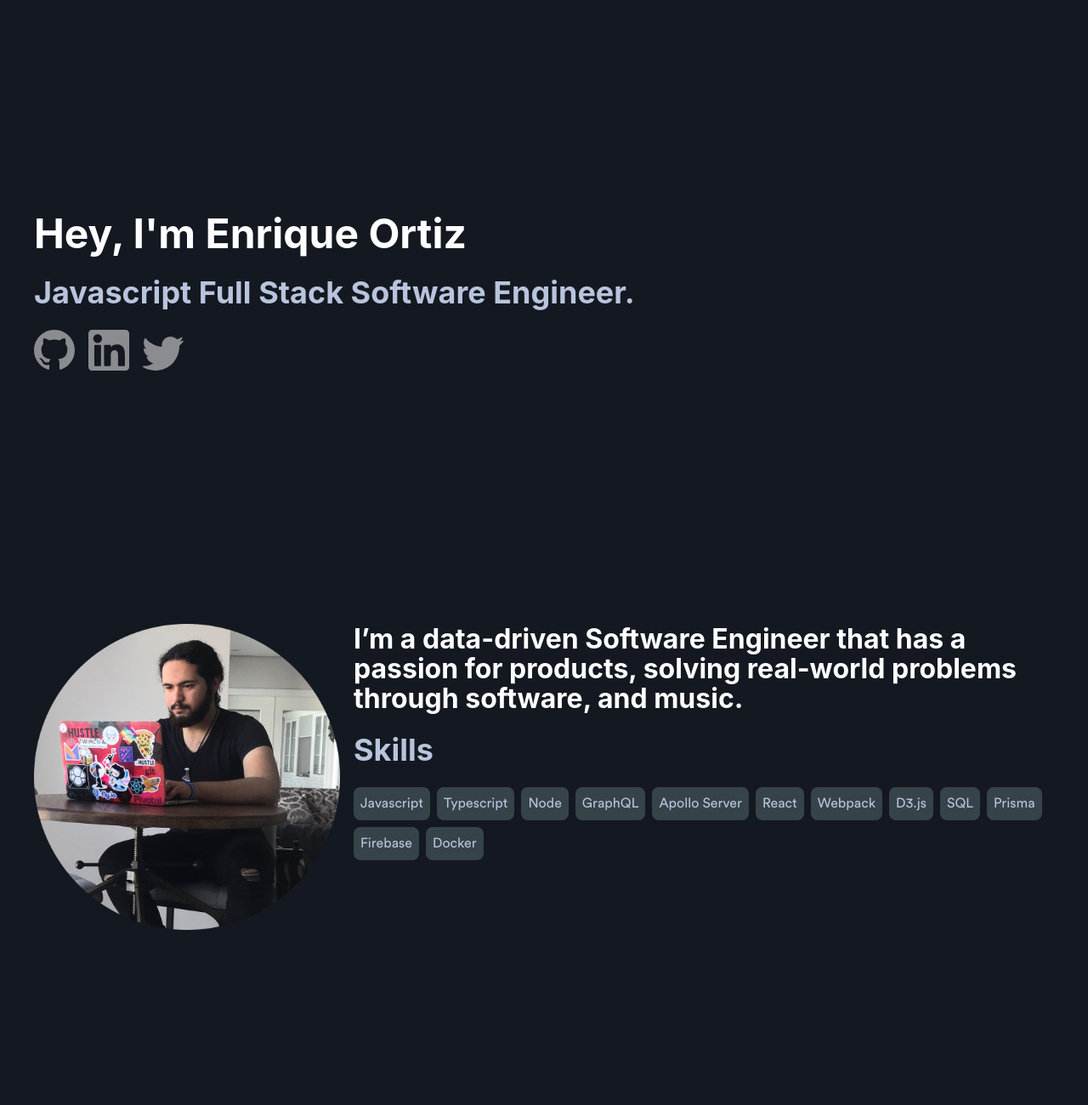
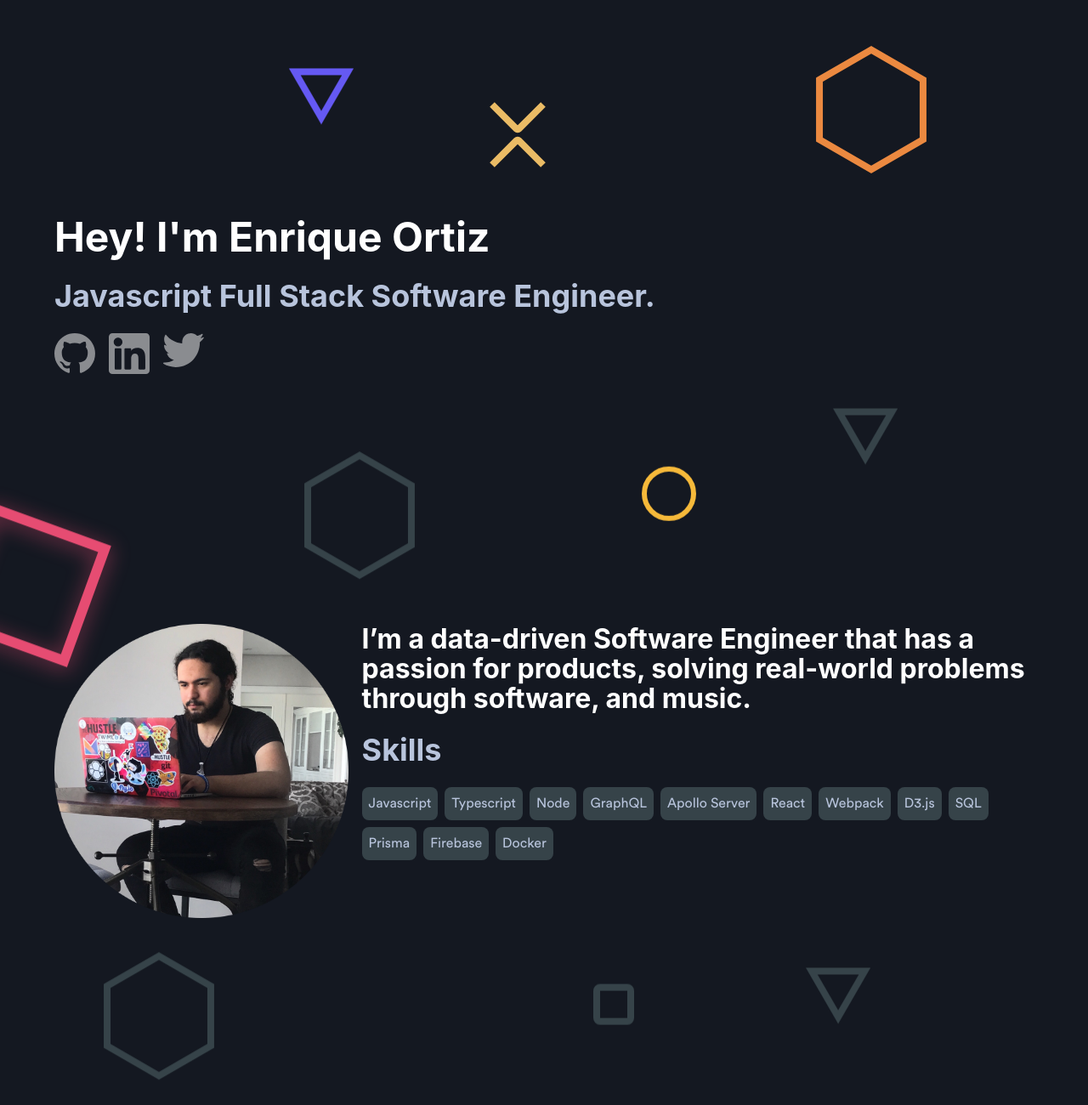
Before and after one commit to Evalir/evalir.github.io, a Gatsby site: page / in a window 1280 px wide. Shown: the part 80-1380 px from the top of the page at 85% size. Built offline with nearby package versions, Linux system fonts and the light colour scheme; Gatsby itself is replaced by a stand-in of ours.

Commit message:
Add SVGs

```diff
--- a/src/components/About.js
+++ b/src/components/About.js
@@ -1,9 +1,44 @@
 import React from 'react'
-import styled from 'styled-components'
+import styled, { keyframes } from 'styled-components'
 import { MugshotImg } from '../components/MugshotImg'
+import MiniRectangle from '../images/minirectangle.inline.svg'
+import HexagonGrey from '../images/hexagong.inline.svg'
+import ReverseTriangle from '../images/reverse.triangle.inline.svg'
 import Tag from './Tag'
 
+const float = keyframes`
+  0%, 100% {
+    transform: translateY(0);
+  }
+
+  50% {
+    transform: translateY(15%);
+  }
+`
+
+const Placer = styled.div`
+  position: absolute;
+  display: block;
+  animation: ${float} ${props => props.animationDuration || '4s'} ease-in-out
+    infinite;
+  top: ${props => props.top || '0'};
+  left: ${props => props.left || '0'};
+  @media screen and (max-width: 1023px) {
+    top: ${props => props.tabletTop || props.top};
+    left: ${props => props.tabletLeft || props.left};
+  }
+
+  @media screen and (max-width: 500px) {
+    display: ${props => (props.hiddenMobile ? 'none' : 'block')};
+  }
+
+  @media screen and (max-width: 320px) {
+    display: none;
+  }
+`
+
 const StyledAbout = styled.div`
+  position: relative;
   min-height: calc(70vh);
   margin: 0 auto;
   display: grid;
@@ -17,6 +52,8 @@ const StyledAbout = styled.div`
 
   .about-me {
     grid-column: 1 / span 1;
+    position: relative;
+    z-index: 101;
   }
 
   @media screen and (min-width: 728px) {
@@ -63,6 +100,23 @@ const AboutMe = () => (
         ))}
       </div>
     </div>
+    <>
+      <Placer
+        top="75%"
+        left="55%"
+        tabletTop="85%"
+        tabletLeft="45%"
+        hiddenMobile
+      >
+        <MiniRectangle />
+      </Placer>
+      <Placer top="67%" left="5%" hiddenMobile>
+        <HexagonGrey />
+      </Placer>
+      <Placer top="65%" left="75%" hiddenMobile>
+        <ReverseTriangle />
+      </Placer>
+    </>
   </StyledAbout>
 )
 
--- a/src/components/Hero.js
+++ b/src/components/Hero.js
@@ -1,18 +1,63 @@
 import React from 'react'
-import styled from 'styled-components'
+import styled, { keyframes } from 'styled-components'
 
 import NormalLink from './NormalLink'
 import GithubSVG from '../images/github.inline.svg'
 import LinkedInSVG from '../images/linkedin.inline.svg'
 import TwitterSVG from '../images/twitter.inline.svg'
+import Circle from '../images/circle.inline.svg'
+import Ellipse from '../images/ellipse.inline.svg'
+import Ex from '../images/ex.inline.svg'
+import Hexagon from '../images/hexagon.inline.svg'
+import HexagonGrey from '../images/hexagong.inline.svg'
+import RedSquare from '../images/red.square.inline.svg'
+import ColoredReverseTriangle from '../images/reverse.triangle.c.inline.svg'
+import ReverseTriangle from '../images/reverse.triangle.inline.svg'
 
+const float = keyframes`
+  0%, 100% {
+    transform: translateY(0);
+  }
+
+  50% {
+    transform: translateY(15%);
+  }
+`
+
+const Placer = styled.div`
+  position: absolute;
+  display: block;
+  animation: ${float} ${props => props.animationDuration || '4s'} ease-in-out
+    infinite;
+  top: ${props => props.top || '0'};
+  left: ${props => props.left || '0'};
+  @media screen and (max-width: 1023px) {
+    top: ${props => props.tabletTop || props.top};
+    left: ${props => props.tabletLeft || props.left};
+  }
+
+  @media screen and (max-width: 500px) {
+    display: ${props => (props.hiddenMobile ? 'none' : 'block')};
+  }
+
+  @media screen and (max-width: 320px) {
+    display: none;
+  }
+`
 const StyledHero = styled.div`
   height: calc(100vh - 60px);
   margin: 0 auto;
   display: flex;
+  overflow-x: hidden;
   flex-direction: column;
   justify-content: center;
   color: white;
+  h1,
+  h3,
+  ul {
+    position: relative;
+    z-index: 101;
+  }
   ul {
     list-style: none;
     margin-left: 0;
@@ -29,7 +74,36 @@ const StyledHero = styled.div`
 
 const Hero = () => (
   <StyledHero>
-    <h1>Hey, I'm Enrique Ortiz</h1>
+    <>
+      <Placer top="79%" left="0%" tabletTop="72%" tabletLeft="-15%">
+        <RedSquare />
+      </Placer>
+      <Placer
+        top="15%"
+        left="75%"
+        tabletLeft="65%"
+        hiddenMobile
+        animationDuration="7s"
+      >
+        <Hexagon />
+      </Placer>
+      <Placer top="25%" left="45%" tabletTop="20%" animationDuration="5s">
+        <Ex />
+      </Placer>
+      <Placer top="15%" left="25%" tabletLeft="15%">
+        <ColoredReverseTriangle />
+      </Placer>
+      <Placer top="78%" left="59%" tabletTop="85%" tabletLeft="49%">
+        <Circle />
+      </Placer>
+      <Placer top="75%" left="28%" hiddenMobile>
+        <HexagonGrey />
+      </Placer>
+      <Placer top="65%" left="75%" hiddenMobile>
+        <ReverseTriangle />
+      </Placer>
+    </>
+    <h1>Hey! I'm Enrique Ortiz</h1>
     <h3>Javascript Full Stack Software Engineer.</h3>
     <ul>
       <li>
--- a/src/components/OpenSource.js
+++ b/src/components/OpenSource.js
@@ -6,7 +6,11 @@ import NormalLink from './NormalLink'
 
 const StyledOpenSource = styled.div`
   margin: 0 auto;
+  position: relative;
+  z-index: 101;
   .projects {
+    position: relative;
+    z-index: 101;
     display: grid;
     grid-template-columns: 1fr;
     grid-gap: ${props => props.theme.unit.getRem(16)};
--- a/src/components/layout.js
+++ b/src/components/layout.js
@@ -61,11 +61,13 @@ const GlobalStyle = createGlobalStyle`
     letter-spacing: normal;
   }
   html {
+    overflow-x: hidden;
     color: #ffffff;
     font-size: 16px;
     -webkit-font-smoothing: antialiased;
   }
   body {
+    overflow-x: hidden;
     background: #141821;
     color: #FFFFFF;
     margin: 0;
@@ -73,6 +75,9 @@ const GlobalStyle = createGlobalStyle`
     font-family: CircularStd;
     letter-spacing: normal;
     -webkit-font-smoothing: antialiased;
+  }
+  svg {
+    display: block;
   }
   .container {
     max-width: 960px;
@@ -85,7 +90,9 @@ const GlobalStyle = createGlobalStyle`
 
 const Wrapper = styled.div`
   margin: 0 auto;
+  width: 90%;
   max-width: 1200px;
+  overflow-x: hidden;
   h1 {
     font-size: ${props => props.theme.unit.getRem(48)};
   }
```
Also changed, not shown: src/images/circle.inline.svg (renamed from src/images/circle.svg), src/images/ellipse.inline.svg (renamed from src/images/ellipse.svg), src/images/ex.inline.svg (renamed from src/images/ex.svg), src/images/hexagon.inline.svg (renamed from src/images/hexagon.svg), src/images/hexagong.inline.svg (renamed from src/images/hexagong.svg), src/images/minirectangle.inline.svg (renamed from src/images/minirectangle.svg), src/images/red.square.inline.svg (renamed from src/images/red.square.svg), src/images/reverse.triangle.c.inline.svg (renamed from src/images/reverse.triangle.c.svg), src/images/reverse.triangle.inline.svg (renamed from src/images/reverse.triangle.svg).
